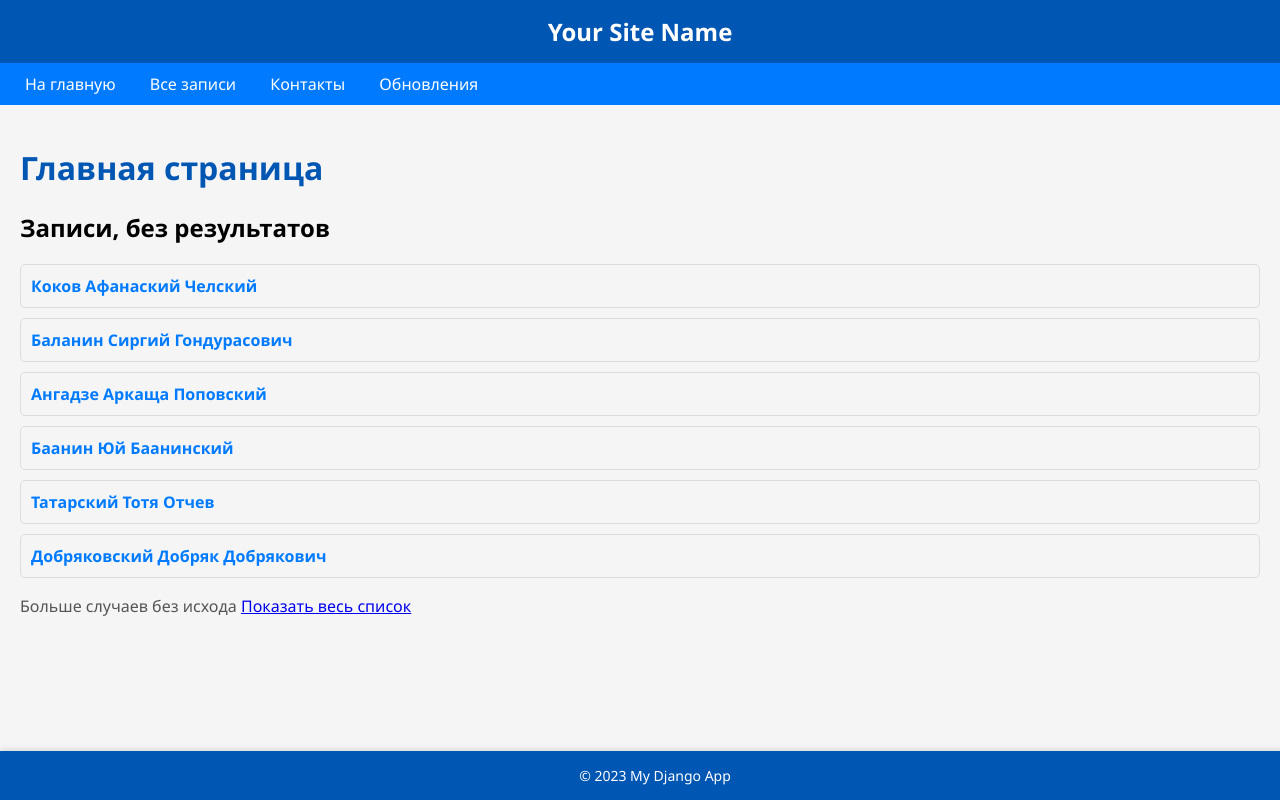
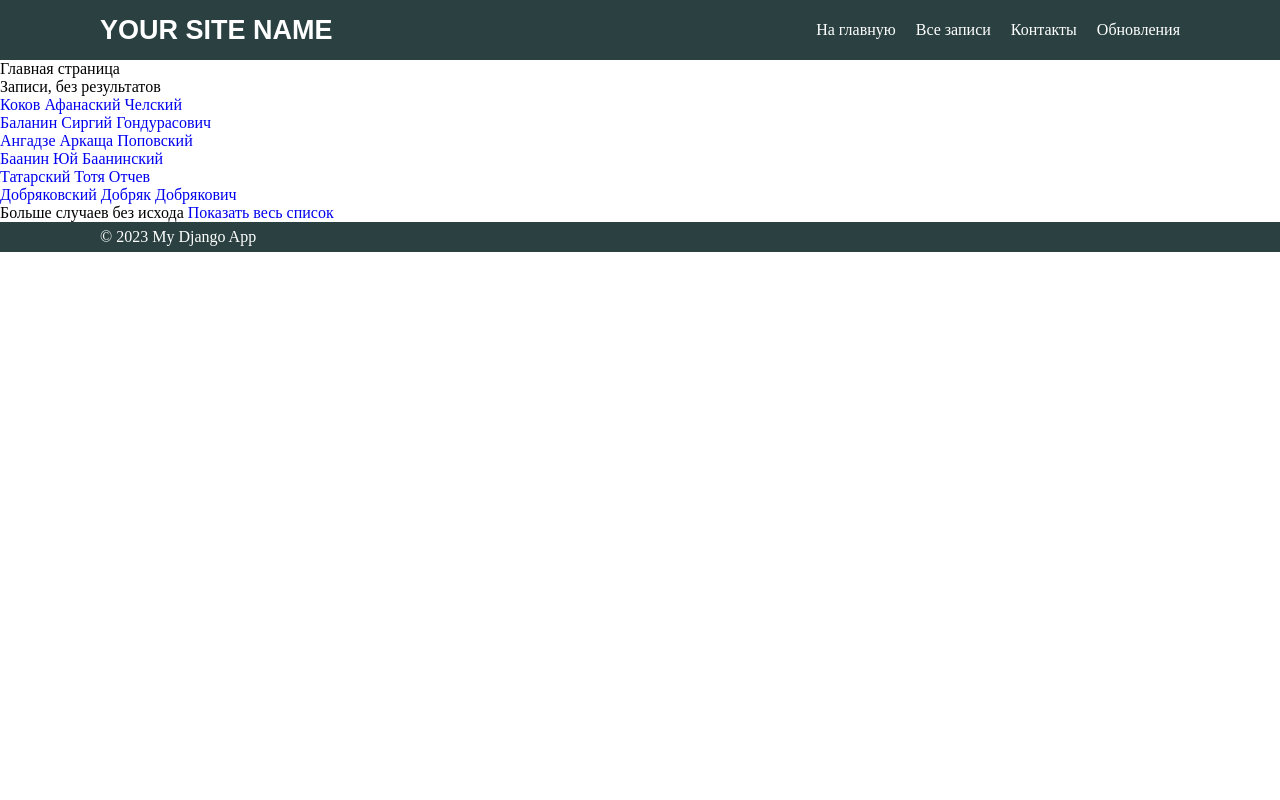
Before and after one commit to skolavsky/diplom_mrs, a Django app: page / in a window 1280 px wide. Run offline with Django 4.2, Linux system fonts and the light colour scheme; a user stored in the database is signed in; data comes from the database, SQL or seed files in the repository; parts of the project's set-up code (start-up, migrations or seed data) failed here and were passed over.

Commit message:
update base.html and style.css. added img folder and favicon

```diff
--- a/mrs_proj/web_handler/static/css/styles.css
+++ b/mrs_proj/web_handler/static/css/styles.css
@@ -1,5 +1,6 @@
+/*
 body {
-    background: linear-gradient(to bottom, #003f7f, #20639b, #4392c3, #f0f0f0); /* Four-color gradient background */
+    background: linear-gradient(to bottom, #003f7f, #20639b, #4392c3, #f0f0f0); /* Four-color gradient background
     display: flex;
     align-items: center;
     justify-content: center;
@@ -8,13 +9,13 @@ body {
 }
 
 .login-box {
-    background-color: rgba(0, 0, 0, 0.6); /* Dark background with transparency */
+    background-color: rgba(0, 0, 0, 0.6); /* Dark background with transparency
     padding: 20px;
     border-radius: 10px;
-    color: #fff; /* Text color for the form */
+    color: #fff; /* Text color for the form
     position: relative;
-    z-index: 2; /* Place it above other elements */
-    animation: shimmer 3s infinite; /* Apply shimmer animation */
+    z-index: 2; /* Place it above other elements
+    animation: shimmer 3s infinite; /* Apply shimmer animation
 }
 
 .login-box h2 {
@@ -26,7 +27,7 @@ body {
     margin-bottom: 20px;
 }
 
-/* Shimmer animation keyframes */
+/* Shimmer animation keyframes
 @keyframes shimmer {
     0% {
         box-shadow: -10px 0 10px rgba(0, 0, 0, 0.6);
@@ -39,7 +40,7 @@ body {
     }
 }
 
-/* Style for the hint button */
+/* Style for the hint button
 .hint-button {
     position: relative;
     cursor: pointer;
@@ -49,11 +50,11 @@ body {
     visibility: hidden;
     position: absolute;
     z-index: 3;
-    top: -35px; /* Adjust this value to control the tooltip position */
+    top: -35px; /* Adjust this value to control the tooltip position
     left: 50%;
     transform: translateX(-50%);
-    background-color: rgba(0, 0, 0, 0.8); /* Dark background color */
-    color: #fff; /* Text color for the hint */
+    background-color: rgba(0, 0, 0, 0.8); /* Dark background color
+    color: #fff; /* Text color for the hint
     border-radius: 5px;
     padding: 5px 10px;
     font-size: 14px;
@@ -63,3 +64,70 @@ body {
 .hint-button:hover .hint-tooltip {
     visibility: visible;
 }
+*/
+
+
+.wrapper
+{
+    min-height: 100%;
+
+    display: flex;
+    flex-direction: column;
+    justify-content: space-between;
+}
+
+.wrapp
+{
+    max-width: 1440px;
+    height: 100%;
+    margin: auto 100px;
+
+    display: flex;
+    justify-content: space-between;
+    align-items: center;
+}
+
+.header
+{
+    height: 60px;
+
+    background-color: #2B4141;
+    color: #FFF;
+}
+
+
+.header h1
+{
+    height: auto;
+    text-align: center;
+
+    font: 700 27px/120% Arial, "Helvetica Neue", Helvetica, sans-serif;
+}
+
+.header .menu
+{
+    display: flex;
+    gap: 20px;
+}
+
+.menu a
+{
+    color: #FFF;
+}
+
+.menu a:hover
+{
+    border-bottom: 1px solid #FFF;
+}
+
+.footer
+{
+    height: 30px;
+
+    background-color: #2B4141;
+}
+
+.footer p
+{
+    color: #FFF;
+}
--- a/mrs_proj/web_handler/templates/base.html
+++ b/mrs_proj/web_handler/templates/base.html
@@ -1,32 +1,38 @@
-{% load static %}
+ <!--{% load static %} -->
 <!DOCTYPE html>
 <html lang="ru">
 <head>
     <meta charset="UTF-8">
     <meta name="viewport" content="width=device-width, initial-scale=1.0">
     <title>{% block title %}My Django App{% endblock %}</title>
-    <link rel="stylesheet" type="text/css" href="{% static 'css/styles_base.css' %}">
+    <link rel="stylesheet" type="text/css" href="/mrs_proj/web_handler/static/css/styles.css">
+    <link rel="stylesheet" type="text/css" href="/mrs_proj/web_handler/static/css/reset.css">
+
+    <link rel="icon" type="image/x-icon" href="/mrs_proj/web_handler/static/img/favicon/favicon-32x32.png">
 </head>
 <body>
-    <header>
-        <h1>Your Site Name</h1>
-    </header>
-
-    <nav>
+    <div class="wrapper">
+        <header class="header">
+            <div class="wrapp">
+                <h1>YOUR SITE NAME</h1>
+                <nav class="menu">
                     <a href="{% url 'home' %}">На главную</a>
                     <a href="{% url 'client_list' %}">Все записи</a>
                     <a href="{% url 'contacts' %}">Контакты</a>
                     <a href="{% url 'dashboard' %}">Обновления</a>
-        <!-- Add more links as needed -->
                 </nav>
+            </div>
+        </header>
 
+        <main class="main">
             {% block content %}{% endblock %}
+        </main>
 
-    <!-- Insert sidebar content here -->
-    {% block sidebar %}{% endblock %}
-
-    <footer>
+        <footer class="footer">
+            <div class="wrapp">
                 <p>&copy; 2023 My Django App</p>
+            </div>
         </footer>
+    </div>
 </body>
 </html>
```
Lines whose indentation alone changed are shown as unchanged.
